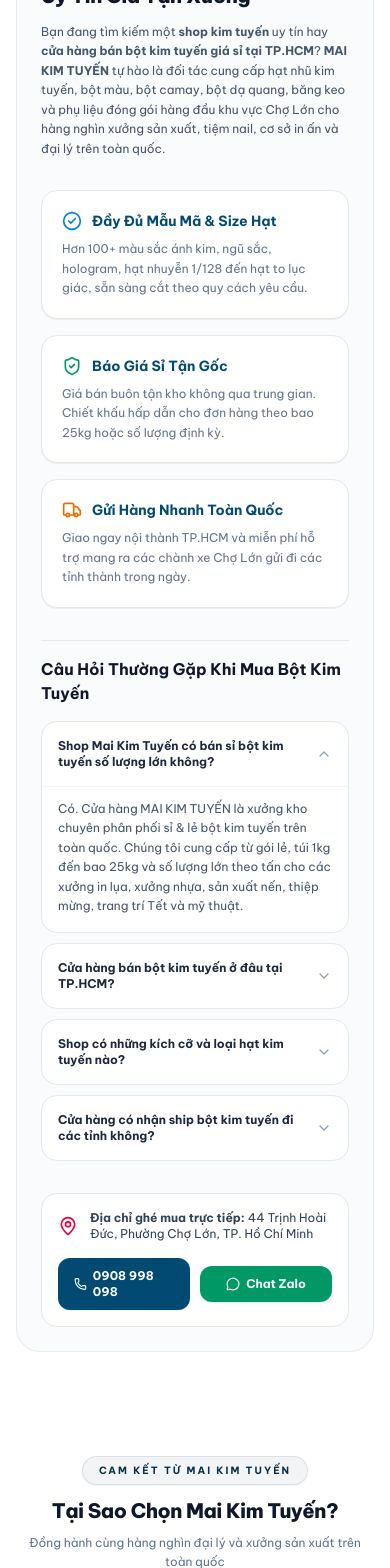
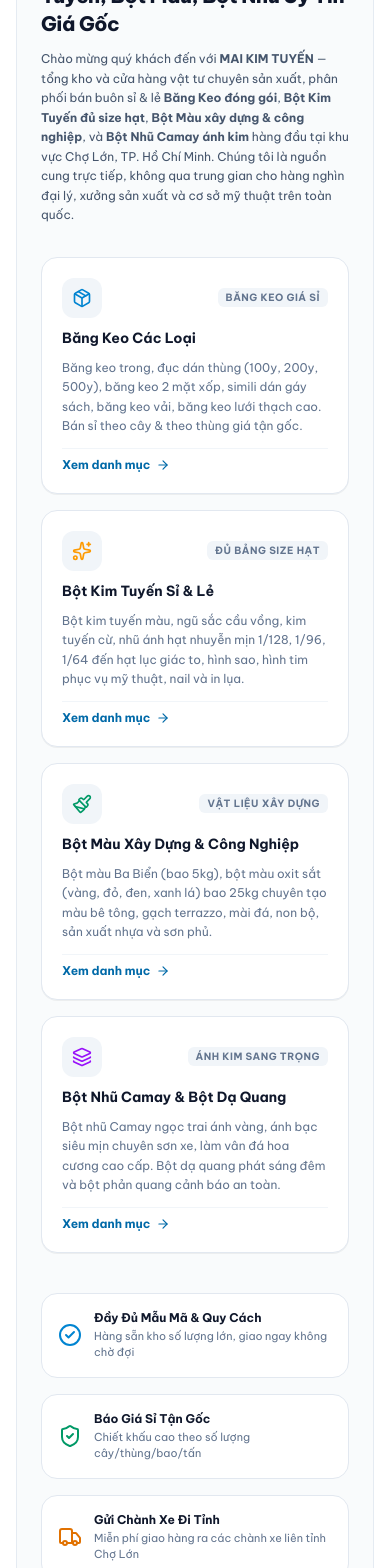
Before and after one commit to QuocAnh242/mai-storefront, a Next.js app: page / in a window 390 px wide. Shown: the part 1920-3488 px from the top of the page. Built offline with nearby package versions, Linux system fonts and the light colour scheme; no server answers; the database is empty.

Commit message:
feat(seo): broaden SEO to cover Băng Keo, Kim Tuyến, Bột Màu, Bột Nhũ across schema and content

```diff
--- a/src/app/layout.tsx
+++ b/src/app/layout.tsx
@@ -9,32 +9,71 @@
 export const metadata: Metadata = {
   metadataBase: new URL(siteUrl),
   title: {
-    default: "Shop Kim Tuyến - Cửa Hàng Bột Kim Tuyến, Bột Màu, Băng Keo Sỉ Lẻ | MAI KIM TUYẾN",
-    template: "%s | Shop Kim Tuyến MAI KIM TUYẾN",
+    default:
+      "MAI KIM TUYẾN - Tổng Kho Sỉ Băng Keo, Bột Kim Tuyến, Bột Màu, Bột Nhũ Giá Xưởng TPHCM",
+    template: "%s | MAI KIM TUYẾN - Băng Keo, Kim Tuyến, Bột Màu, Bột Nhũ",
   },
   description:
-    "Cửa hàng & Shop Kim Tuyến MAI KIM TUYẾN tại Chợ Lớn TP.HCM - Chuyên cung cấp sỉ & lẻ Bột Kim Tuyến đủ màu đủ size hạt, Bột Camay, Bột Dạ Quang, Phản Quang, Bột Màu, Băng Keo, Sơn Xịt, Keo Dán giá tận xưởng. Giao hàng toàn quốc.",
+    "Xưởng & Tổng kho phân phối MAI KIM TUYẾN tại Chợ Lớn TP.HCM - Chuyên bán buôn sỉ & lẻ Băng Keo các loại, Bột Kim Tuyến đủ size hạt, Bột Màu xây dựng & công nghiệp, Bột Nhũ Camay ánh kim, Bột Dạ Quang, Phản Quang, Sơn Xịt, Keo Dán giá tận gốc. Giao hàng toàn quốc.",
   keywords: [
+    // Băng Keo
+    "băng keo",
+    "băng keo giá sỉ",
+    "cửa hàng băng keo",
+    "shop băng keo",
+    "xưởng sản xuất băng keo",
+    "băng keo đục",
+    "băng keo trong",
+    "băng keo đóng thùng",
+    "băng keo 2 mặt",
+    "băng keo xốp",
+    "băng keo simili",
+    "băng keo vải",
+    "băng keo dán thạch cao",
+    "băng keo tphcm",
+    "băng keo chợ lớn",
+    // Kim Tuyến
+    "kim tuyến",
+    "bột kim tuyến",
     "kim tuyến shop",
     "shop kim tuyến",
     "cửa hàng kim tuyến",
     "shop bán bột kim tuyến",
     "cửa hàng bán kim tuyến tphcm",
-    "bột kim tuyến",
-    "bán sỉ bột kim tuyến",
-    "bột kim tuyến chợ lớn",
-    "mua bột kim tuyến ở đâu",
     "nhũ kim tuyến",
     "kim tuyến ngũ sắc",
     "kim tuyến cừ",
     "kim tuyến nhũ ánh",
+    "kim tuyến hạt mịn",
+    "bột kim tuyến chợ lớn",
+    "mua bột kim tuyến ở đâu",
+    // Bột Màu
+    "bột màu",
+    "cửa hàng bột màu",
+    "shop bột màu",
     "bột màu xây dựng",
-    "bột camay",
+    "bột màu ba biển",
+    "bột màu oxit sắt",
+    "bột màu làm gạch",
+    "bột màu đổ bê tông",
+    "bột màu mài đá terrazzo",
+    "bột màu công nghiệp",
+    "bột màu giá sỉ",
+    "bột màu chợ lớn",
+    // Bột Nhũ & Camay & Dạ Quang
+    "bột nhũ",
+    "cửa hàng bột nhũ",
+    "shop bột nhũ",
+    "bột nhũ camay",
+    "bột nhũ vàng",
+    "bột nhũ bạc",
+    "bột camay ánh kim",
     "bột dạ quang",
     "bột phản quang",
-    "băng keo giá sỉ",
+    "bột nhũ ngọc trai",
+    // Khác
     "keo dán dog x66",
-    "xi đánh giày thai kleen",
+    "sơn xịt atm",
     "vật tư chợ lớn",
     "mai kim tuyến",
   ],
@@ -48,23 +87,26 @@
     type: "website",
     locale: "vi_VN",
     url: siteUrl,
-    title: "Shop Kim Tuyến - Cửa Hàng Bột Kim Tuyến & Bột Màu Sỉ Lẻ Giá Xưởng",
+    title:
+      "MAI KIM TUYẾN - Tổng Kho Sỉ Băng Keo, Bột Kim Tuyến, Bột Màu, Bột Nhũ Camay Chợ Lớn",
     description:
-      "Báo giá sỉ Bột Kim Tuyến, Bột Màu, Bột Camay, Dạ Quang, Băng Keo giá tận xưởng Chợ Lớn TPHCM. Giao hàng toàn quốc, hỗ trợ chành xe.",
+      "Báo giá sỉ Băng Keo đóng thùng, Bột Kim Tuyến, Bột Màu Ba Biển, Bột Nhũ Camay, Dạ Quang giá tận gốc Chợ Lớn TPHCM. Giao hàng toàn quốc.",
     siteName: "MAI KIM TUYẾN",
     images: [
       {
         url: "/logo.jpg",
         width: 600,
         height: 600,
-        alt: "Cửa hàng vật tư Mai Kim Tuyến - Shop Bột Kim Tuyến Chợ Lớn",
+        alt: "Cửa hàng MAI KIM TUYẾN - Băng Keo, Kim Tuyến, Bột Màu, Bột Nhũ Giá Sỉ Chợ Lớn",
       },
     ],
   },
   twitter: {
     card: "summary_large_image",
-    title: "Shop Kim Tuyến - Cửa Hàng Bột Kim Tuyến Sỉ Lẻ | MAI KIM TUYẾN",
-    description: "Chuyên sỉ & lẻ Bột Kim Tuyến, Bột Màu, Băng Keo giá tận xưởng TP.HCM.",
+    title:
+      "MAI KIM TUYẾN - Sỉ Băng Keo, Bột Kim Tuyến, Bột Màu, Bột Nhũ Camay TPHCM",
+    description:
+      "Chuyên sỉ & lẻ Băng Keo đóng gói, Bột Kim Tuyến, Bột Màu xây dựng, Bột Nhũ Camay giá xưởng tại Chợ Lớn TP.HCM.",
     images: ["/logo.jpg"],
   },
   icons: {
@@ -94,18 +136,19 @@
     {
       "@type": ["Store", "LocalBusiness", "WholesaleStore"],
       "@id": `${siteUrl}/#store`,
-      name: "MAI KIM TUYẾN - Shop Bột Kim Tuyến & Vật Tư Giá Sỉ",
+      name: "MAI KIM TUYẾN - Tổng Kho Sỉ Băng Keo, Bột Kim Tuyến, Bột Màu, Bột Nhũ",
       alternateName: [
+        "Shop Băng Keo & Kim Tuyến Mai Kim Tuyến",
+        "Cửa Hàng Bột Màu & Bột Nhũ Chợ Lớn",
+        "Kho Sỉ Băng Keo TPHCM",
+        "Cửa Hàng Bột Kim Tuyến Chợ Lớn",
+        "Cửa Hàng Bột Màu Xây Dựng",
+        "Shop Bột Nhũ Camay",
         "Kim Tuyến Shop",
-        "Shop Kim Tuyến",
-        "Cửa Hàng Kim Tuyến",
-        "Shop Bột Kim Tuyến TPHCM",
-        "Cửa Hàng Bột Kim Tuyến Mai Kim Tuyến",
-        "Bột Kim Tuyến Chợ Lớn",
         "Mai Store",
       ],
       description:
-        "Cửa hàng / shop chuyên cung cấp sỉ & lẻ Bột Kim Tuyến đủ màu đủ size hạt, Bột Màu, Bột Camay, Bột Dạ Quang, Bột Phản Quang, Băng Keo, Sơn Xịt, Keo Dán giá tận xưởng tại Chợ Lớn TP.HCM. Giao hàng toàn quốc.",
+        "Tổng kho xưởng phân phối chuyên cung cấp sỉ & lẻ Băng Keo các loại, Bột Kim Tuyến đủ size hạt, Bột Màu xây dựng & công nghiệp, Bột Nhũ Camay ánh kim, Bột Dạ Quang, Phản Quang, Sơn Xịt, Keo Dán giá tận xưởng tại Chợ Lớn TP.HCM. Giao hàng toàn quốc.",
       url: siteUrl,
       logo: `${siteUrl}/logo.jpg`,
       image: `${siteUrl}/logo.jpg`,
@@ -146,13 +189,35 @@
         "https://www.facebook.com/chuyencungcapkimtuyensivale",
         "https://zalo.me/0908998098",
       ],
+      hasOfferCatalog: {
+        "@type": "OfferCatalog",
+        name: "Danh Mục Sản Phẩm Giá Sỉ Mai Kim Tuyến",
+        itemListElement: [
+          {
+            "@type": "OfferCatalog",
+            name: "Băng Keo Các Loại (Đục, Trong, 2 Mặt, Simili, Xốp, Vải)",
+          },
+          {
+            "@type": "OfferCatalog",
+            name: "Bột Kim Tuyến Đủ Size Hạt & Màu Sắc (Ngũ Sắc, Cừ, Nhũ Ánh)",
+          },
+          {
+            "@type": "OfferCatalog",
+            name: "Bột Màu Xây Dựng & Công Nghiệp (Ba Biển, Oxit Sắt)",
+          },
+          {
+            "@type": "OfferCatalog",
+            name: "Bột Nhũ Camay Ánh Kim & Bột Dạ Quang Phát Sáng Đêm",
+          },
+        ],
+      },
     },
     {
       "@type": "WebSite",
       "@id": `${siteUrl}/#website`,
       url: siteUrl,
-      name: "Shop Kim Tuyến - MAI KIM TUYẾN",
-      alternateName: "Cửa Hàng Bột Kim Tuyến",
+      name: "MAI KIM TUYẾN - Sỉ Băng Keo, Kim Tuyến, Bột Màu, Bột Nhũ",
+      alternateName: "Cửa Hàng Vật Tư Mai Kim Tuyến",
       publisher: {
         "@id": `${siteUrl}/#store`,
       },
@@ -167,34 +232,42 @@
       mainEntity: [
         {
           "@type": "Question",
-          name: "Shop Mai Kim Tuyến có bán sỉ bột kim tuyến không?",
+          name: "Cửa hàng Mai Kim Tuyến có bán sỉ băng keo đóng thùng và băng keo chuyên dụng không?",
           acceptedAnswer: {
             "@type": "Answer",
-            text: "Có. Cửa hàng MAI KIM TUYẾN là xưởng kho chuyên bán sỉ & lẻ bột kim tuyến đủ màu sắc (vàng, bạc, ngũ sắc, cừ, nhũ ánh...) với giá xưởng cạnh tranh từ 1kg đến số lượng tấn.",
+            text: "Có. Chúng tôi là kho sỉ trực tiếp các loại băng keo: băng keo trong, đục dán thùng (100 yard, 200 yard, 500 yard), băng keo 2 mặt xốp, 2 mặt siêu dính, băng keo simili dán gáy sách, băng keo vải, băng keo điện, băng keo lưới thạch cao với giá sỉ theo cây và theo thùng cho đại lý, doanh nghiệp.",
           },
         },
         {
           "@type": "Question",
-          name: "Cửa hàng bán bột kim tuyến ở đâu tại TP.HCM?",
+          name: "Shop có bán sỉ bột kim tuyến đủ màu sắc và kích cỡ hạt không?",
           acceptedAnswer: {
             "@type": "Answer",
-            text: "Cửa hàng tọa lạc tại địa chỉ: 44 Trịnh Hoài Đức, Phường Chợ Lớn, Quận 5, TP. Hồ Chí Minh. Quý khách có thể ghé trực tiếp xem mẫu hoặc đặt online qua Hotline/Zalo: 0908 998 098 để được giao hàng nhanh.",
+            text: "Có. Cửa hàng MAI KIM TUYẾN là xưởng kho chuyên sỉ & lẻ bột kim tuyến đủ màu sắc (vàng, bạc, ngũ sắc ánh cầu vồng, kim tuyến cừ, nhũ ánh...) và đủ bảng size từ hạt mịn 1/128, 1/96, 1/64 đến hạt to lục giác, hình sao, hình tim phục vụ mỹ thuật, nail, in lụa, trang trí Tết và sản xuất công nghiệp.",
           },
         },
         {
           "@type": "Question",
-          name: "Shop có những kích cỡ hạt bột kim tuyến nào?",
+          name: "Cửa hàng có những loại bột màu xây dựng và công nghiệp nào?",
           acceptedAnswer: {
             "@type": "Answer",
-            text: "Cửa hàng cung cấp đầy đủ bảng size hạt: từ hạt nhuyễn siêu mịn (1/128, 1/96, 1/64) cho đến hạt vừa (1/40, 1/32, 1/24) và hạt lớn, hạt lục giác, hình sao, hình tim phục vụ cho mỹ thuật, làm móng nail, trang trí Tết, in ấn vải lụa, xây dựng và sản xuất công nghiệp.",
+            text: "Chúng tôi cung cấp đầy đủ bột màu Ba Biển (bao 5kg), bột màu oxit sắt (vàng, đỏ, đen, xanh lá, xanh dương) đóng bao 25kg chuyên dùng cho gạch terrazzo, mài đá, gạch lát vỉa hè, tạo màu bê tông, sản xuất sơn, nhựa, cao su và làm hòn non bộ mỹ thuật.",
           },
         },
         {
           "@type": "Question",
-          name: "Shop có giao hàng bột kim tuyến đi tỉnh xa không?",
+          name: "Bột nhũ Camay và Bột dạ quang tại shop có chất lượng thế nào?",
           acceptedAnswer: {
             "@type": "Answer",
-            text: "Có. Cửa hàng hỗ trợ đóng gói kỹ lưỡng và giao hàng toàn quốc qua các nhà xe chành xe liên tỉnh từ Chợ Lớn, Bến xe Miền Tây, Miền Đông hoặc chuyển phát nhanh bưu điện tận nhà.",
+            text: "Bột nhũ Camay tại xưởng là loại bột ngọc trai ánh kim cao cấp, hạt siêu mịn, bám dính tốt, tạo vân đá hoa cương và sơn phủ kim loại sang trọng. Bột dạ quang phát sáng mạnh mẽ và lâu trong bóng tối sau khi hấp thụ ánh sáng, chuyên dùng trong mỹ thuật và thi công cảnh báo an toàn.",
+          },
+        },
+        {
+          "@type": "Question",
+          name: "Địa chỉ cửa hàng ở đâu tại TP.HCM và có nhận ship đi tỉnh xa không?",
+          acceptedAnswer: {
+            "@type": "Answer",
+            text: "Cửa hàng tọa lạc tại: 44 Trịnh Hoài Đức, Phường Chợ Lớn, Quận 5, TP. Hồ Chí Minh. Chúng tôi nhận giao nhanh nội thành TP.HCM và hỗ trợ đóng kiện cẩn thận gửi ra tất cả các chành xe liên tỉnh (Chợ Lớn, Bến xe Miền Tây, Miền Đông) hoặc chuyển phát nhanh toàn quốc.",
           },
         },
       ],
--- a/src/features/storefront/SeoContentSection.tsx
+++ b/src/features/storefront/SeoContentSection.tsx
@@ -1,25 +1,74 @@
 'use client';
 
 import React, { useState } from 'react';
-import { MapPin, Phone, MessageCircle, ChevronDown, Sparkles, CheckCircle2, ShieldCheck, Truck } from 'lucide-react';
+import {
+  MapPin,
+  Phone,
+  MessageCircle,
+  ChevronDown,
+  Sparkles,
+  Package,
+  Paintbrush,
+  Layers,
+  CheckCircle2,
+  ShieldCheck,
+  Truck,
+  ArrowRight,
+} from 'lucide-react';
+import Link from 'next/link';
 import { INITIAL_STORE_SETTINGS } from '@/shared/constants/initialData';
 
-const FAQ_ITEMS = [
+const CORE_PILLARS = [
   {
-    q: 'Shop Mai Kim Tuyến có bán sỉ bột kim tuyến số lượng lớn không?',
-    a: 'Có. Cửa hàng MAI KIM TUYẾN là xưởng kho chuyên phân phối sỉ & lẻ bột kim tuyến trên toàn quốc. Chúng tôi cung cấp từ gói lẻ, túi 1kg đến bao 25kg và số lượng lớn theo tấn cho các xưởng in lụa, xưởng nhựa, sản xuất nến, thiệp mừng, trang trí Tết và mỹ thuật.',
+    icon: <Package className="w-5 h-5 text-sky-600" />,
+    badge: 'Băng Keo Giá Sỉ',
+    title: 'Băng Keo Các Loại',
+    desc: 'Băng keo trong, đục dán thùng (100y, 200y, 500y), băng keo 2 mặt xốp, simili dán gáy sách, băng keo vải, băng keo lưới thạch cao. Bán sỉ theo cây & theo thùng giá tận gốc.',
+    href: '/san-pham?category=cat-bang-keo',
   },
   {
-    q: 'Cửa hàng bán bột kim tuyến ở đâu tại TP.HCM?',
-    a: 'Cửa hàng tọa lạc tại địa chỉ: 44 Trịnh Hoài Đức, Phường Chợ Lớn, TP. Hồ Chí Minh. Khách hàng tại TP.HCM có thể ghé trực tiếp cửa hàng để xem mẫu thực tế hoặc đặt hàng giao hỏa tốc trong ngày qua Hotline / Zalo: 0908 998 098.',
+    icon: <Sparkles className="w-5 h-5 text-amber-500" />,
+    badge: 'Đủ Bảng Size Hạt',
+    title: 'Bột Kim Tuyến Sỉ & Lẻ',
+    desc: 'Bột kim tuyến màu, ngũ sắc cầu vồng, kim tuyến cừ, nhũ ánh hạt nhuyễn mịn 1/128, 1/96, 1/64 đến hạt lục giác to, hình sao, hình tim phục vụ mỹ thuật, nail và in lụa.',
+    href: '/san-pham?category=cat-kim-tuyen',
   },
   {
-    q: 'Shop có những kích cỡ và loại hạt kim tuyến nào?',
-    a: 'Chúng tôi có đầy đủ bảng size hạt tiêu chuẩn quốc tế: hạt siêu mịn 1/128 (0.2mm), 1/96, 1/64 (0.4mm), hạt vừa 1/40, 1/32, hạt to 1/24, 1/12 và hạt lục giác, hình sao, hình tim. Chủng loại đa dạng gồm: kim tuyến màu đơn sắc, ngũ sắc ánh cầu vồng, kim tuyến cừ (hạt nhũ ánh), kim tuyến nhung và kim tuyến chịu nhiệt, chịu dung môi.',
+    icon: <Paintbrush className="w-5 h-5 text-emerald-600" />,
+    badge: 'Vật Liệu Xây Dựng',
+    title: 'Bột Màu Xây Dựng & Công Nghiệp',
+    desc: 'Bột màu Ba Biển (bao 5kg), bột màu oxit sắt (vàng, đỏ, đen, xanh lá) bao 25kg chuyên tạo màu bê tông, gạch terrazzo, mài đá, non bộ, sản xuất nhựa và sơn phủ.',
+    href: '/san-pham?category=cat-bot-mau',
   },
   {
-    q: 'Cửa hàng có nhận ship bột kim tuyến đi các tỉnh không?',
-    a: 'Có. Shop hỗ trợ đóng gói kỹ lưỡng và chuyển hàng ra các chành xe liên tỉnh (Bến xe Miền Tây, Miền Đông, các chành xe Chợ Lớn, Lê Hồng Phong) hoặc gửi chuyển phát nhanh Viettel Post, GHTK giao tận nhà trên toàn quốc.',
+    icon: <Layers className="w-5 h-5 text-purple-600" />,
+    badge: 'Ánh Kim Sang Trọng',
+    title: 'Bột Nhũ Camay & Bột Dạ Quang',
+    desc: 'Bột nhũ Camay ngọc trai ánh vàng, ánh bạc siêu mịn chuyên sơn xe, làm vân đá hoa cương cao cấp. Bột dạ quang phát sáng đêm và bột phản quang cảnh báo an toàn.',
+    href: '/san-pham?category=cat-camay',
+  },
+];
+
+const BROAD_FAQS = [
+  {
+    q: 'Cửa hàng có bán sỉ băng keo dán thùng và các loại băng keo chuyên dụng không?',
+    a: 'Có. MAI KIM TUYẾN là kho sỉ trực tiếp các loại băng keo: băng keo trong và đục đóng thùng (100 yard, 200 yard, 500 yard, màng dính dày dặn không đứt), băng keo 2 mặt siêu dính, 2 mặt xốp vàng/trắng, băng keo simili các màu dán gáy sách tài liệu, băng keo vải, băng keo điện Nano và băng keo lưới dán thạch cao với chính sách giá sỉ theo cây, theo bao và theo thùng cực kỳ ưu đãi cho đại lý.',
+  },
+  {
+    q: 'Shop có những loại hạt bột kim tuyến nào và nhận đặt màu theo yêu cầu không?',
+    a: 'Chúng tôi có sẵn hơn 100+ mã màu kim tuyến: kim tuyến vàng gold, bạc silver, kim tuyến ngũ sắc hologram ánh cầu vồng, kim tuyến cừ, kim tuyến nhung và nhũ ánh. Bảng size hạt đầy đủ từ hạt nhuyễn siêu mịn 1/128 (0.2mm), 1/96, 1/64 (0.4mm) đến hạt vừa 1/40, hạt to 1/24, 1/12 và hạt lục giác, hình sao, hình tim. Chúng tôi nhận cung cấp số lượng lớn từ 1kg đến hàng tấn cho các xưởng.',
+  },
+  {
+    q: 'Bột màu xây dựng tại shop có những loại nào (Ba Biển, Oxit sắt)?',
+    a: 'Cửa hàng cung cấp bột màu Ba Biển chuyên dụng (đóng bao 5kg tiện lợi) và bột màu oxit sắt công nghiệp (đóng bao 25kg tiêu chuẩn) gồm: oxit sắt đỏ (Red Oxide), vàng (Yellow Oxide), đen (Black Oxide), xanh lá (Green Oxide) và xanh dương. Sản phẩm có độ bền màu cao, chịu thời tiết khắc nghiệt, chống kiềm tốt, chuyên dùng cho gạch lát vỉa hè, gạch terrazzo, đá rửa, hòn non bộ và sơn tường.',
+  },
+  {
+    q: 'Bột nhũ Camay và Bột dạ quang tại shop có ứng dụng như thế nào?',
+    a: 'Bột nhũ Camay tại xưởng là loại bột ngọc trai ánh kim hạt siêu mịn, tạo hiệu ứng lấp lánh ánh xà cừ sang trọng khi pha vào sơn PU, keo epoxy resin, sơn xe máy ô tô, làm phào chỉ thạch cao và giả đá hoa cương. Bột dạ quang có khả năng tích trữ ánh sáng và tự phát sáng rực rỡ trong bóng tối, an toàn không độc hại, dùng trong mỹ thuật, trang trí và bảng biển thoát hiểm cảnh báo.',
+  },
+  {
+    q: 'Địa chỉ cửa hàng ở đâu tại TP.HCM và cách thức mua hàng / giao hàng thế nào?',
+    a: 'Cửa hàng tọa lạc tại: 44 Trịnh Hoài Đức, Phường Chợ Lớn, Quận 5, TP. Hồ Chí Minh. Khách hàng có thể ghé trực tiếp xem mẫu hoặc đặt hàng nhanh qua Hotline/Zalo: 0908 998 098. Chúng tôi giao hỏa tốc nội thành TP.HCM và miễn phí vận chuyển ra tất cả các chành xe liên tỉnh Chợ Lớn, bến xe gửi đi các tỉnh thành trên toàn quốc.',
   },
 ];
 
@@ -32,59 +81,82 @@
       <div className="space-y-3">
         <div className="inline-flex items-center gap-2 bg-sky-100 text-sky-900 px-3.5 py-1.5 rounded-full text-xs font-bold tracking-wide">
           <Sparkles className="w-3.5 h-3.5 text-sky-700" />
-          <span>Shop Bột Kim Tuyến & Vật Tư Chợ Lớn</span>
+          <span>Tổng Kho Vật Tư Chợ Lớn TP.HCM</span>
         </div>
         <h2 className="text-xl sm:text-2xl lg:text-3xl font-extrabold text-slate-900 tracking-tight leading-snug">
-          Cửa Hàng MAI KIM TUYẾN - Địa Chỉ Mua Sỉ & Lẻ Bột Kim Tuyến Uy Tín Giá Tận Xưởng
+          Cửa Hàng MAI KIM TUYẾN - Xưởng Sỉ Băng Keo, Bột Kim Tuyến, Bột Màu, Bột Nhũ Uy Tín Giá Gốc
         </h2>
         <p className="text-xs sm:text-sm text-slate-600 leading-relaxed max-w-4xl">
-          Bạn đang tìm kiếm một <strong>shop kim tuyến</strong> uy tín hay <strong>cửa hàng bán bột kim tuyến giá sỉ tại TP.HCM</strong>?
-          <strong> MAI KIM TUYẾN</strong> tự hào là đối tác cung cấp hạt nhũ kim tuyến, bột màu, bột camay, bột dạ quang, băng keo và phụ liệu đóng gói
-          hàng đầu khu vực Chợ Lớn cho hàng nghìn xưởng sản xuất, tiệm nail, cơ sở in ấn và đại lý trên toàn quốc.
+          Chào mừng quý khách đến với <strong>MAI KIM TUYẾN</strong> — tổng kho và cửa hàng vật tư chuyên sản xuất,
+          phân phối bán buôn sỉ &amp; lẻ <strong>Băng Keo đóng gói</strong>, <strong>Bột Kim Tuyến đủ size hạt</strong>,
+          <strong> Bột Màu xây dựng &amp; công nghiệp</strong>, và <strong>Bột Nhũ Camay ánh kim</strong> hàng đầu tại khu vực Chợ Lớn,
+          TP. Hồ Chí Minh. Chúng tôi là nguồn cung trực tiếp, không qua trung gian cho hàng nghìn đại lý, xưởng sản xuất và cơ sở mỹ thuật trên toàn quốc.
         </p>
       </div>
 
-      {/* 3 Highlight Cards */}
-      <div className="grid grid-cols-1 md:grid-cols-3 gap-4">
-        <div className="bg-white p-5 rounded-2xl border border-slate-200 shadow-2xs space-y-2">
-          <div className="flex items-center gap-2.5 text-sky-900 font-bold text-sm">
-            <CheckCircle2 className="w-5 h-5 text-sky-600 shrink-0" />
-            <span>Đầy Đủ Mẫu Mã & Size Hạt</span>
+      {/* 4 Core Pillar Cards */}
+      <div className="grid grid-cols-1 sm:grid-cols-2 lg:grid-cols-4 gap-4">
+        {CORE_PILLARS.map((item, idx) => (
+          <div
+            key={idx}
+            className="bg-white p-5 rounded-2xl border border-slate-200 shadow-2xs hover:shadow-md transition-shadow flex flex-col justify-between space-y-3 group"
+          >
+            <div className="space-y-2.5">
+              <div className="flex items-center justify-between">
+                <div className="w-10 h-10 rounded-xl bg-slate-100 flex items-center justify-center group-hover:scale-105 transition-transform">
+                  {item.icon}
+                </div>
+                <span className="text-[10px] font-bold uppercase tracking-wider text-slate-500 bg-slate-100 px-2 py-0.5 rounded-md">
+                  {item.badge}
+                </span>
+              </div>
+              <h3 className="font-bold text-slate-900 text-sm">{item.title}</h3>
+              <p className="text-xs text-slate-500 leading-relaxed">{item.desc}</p>
+            </div>
+            <Link
+              href={item.href}
+              className="inline-flex items-center gap-1.5 text-xs font-bold text-sky-700 hover:text-sky-900 pt-2 border-t border-slate-100 group-hover:translate-x-1 transition-transform"
+            >
+              <span>Xem danh mục</span>
+              <ArrowRight className="w-3.5 h-3.5" />
+            </Link>
           </div>
-          <p className="text-xs text-slate-500 leading-relaxed">
-            Hơn 100+ màu sắc ánh kim, ngũ sắc, hologram, hạt nhuyễn 1/128 đến hạt to lục giác, sẵn sàng cắt theo quy cách yêu cầu.
-          </p>
+        ))}
+      </div>
+
+      {/* 3 Commitment Badges */}
+      <div className="grid grid-cols-1 md:grid-cols-3 gap-4 pt-2">
+        <div className="bg-white p-4 sm:p-5 rounded-2xl border border-slate-200 flex items-center gap-3">
+          <CheckCircle2 className="w-6 h-6 text-sky-600 shrink-0" />
+          <div>
+            <h4 className="font-bold text-slate-900 text-xs sm:text-sm">Đầy Đủ Mẫu Mã &amp; Quy Cách</h4>
+            <p className="text-[11px] text-slate-500 mt-0.5">Hàng sẵn kho số lượng lớn, giao ngay không chờ đợi</p>
+          </div>
         </div>
-
-        <div className="bg-white p-5 rounded-2xl border border-slate-200 shadow-2xs space-y-2">
-          <div className="flex items-center gap-2.5 text-sky-900 font-bold text-sm">
-            <ShieldCheck className="w-5 h-5 text-emerald-600 shrink-0" />
-            <span>Báo Giá Sỉ Tận Gốc</span>
+        <div className="bg-white p-4 sm:p-5 rounded-2xl border border-slate-200 flex items-center gap-3">
+          <ShieldCheck className="w-6 h-6 text-emerald-600 shrink-0" />
+          <div>
+            <h4 className="font-bold text-slate-900 text-xs sm:text-sm">Báo Giá Sỉ Tận Gốc</h4>
+            <p className="text-[11px] text-slate-500 mt-0.5">Chiết khấu cao theo số lượng cây/thùng/bao/tấn</p>
           </div>
-          <p className="text-xs text-slate-500 leading-relaxed">
-            Giá bán buôn tận kho không qua trung gian. Chiết khấu hấp dẫn cho đơn hàng theo bao 25kg hoặc số lượng định kỳ.
-          </p>
         </div>
-
-        <div className="bg-white p-5 rounded-2xl border border-slate-200 shadow-2xs space-y-2">
-          <div className="flex items-center gap-2.5 text-sky-900 font-bold text-sm">
-            <Truck className="w-5 h-5 text-amber-600 shrink-0" />
-            <span>Gửi Hàng Nhanh Toàn Quốc</span>
+        <div className="bg-white p-4 sm:p-5 rounded-2xl border border-slate-200 flex items-center gap-3">
+          <Truck className="w-6 h-6 text-amber-600 shrink-0" />
+          <div>
+            <h4 className="font-bold text-slate-900 text-xs sm:text-sm">Gửi Chành Xe Đi Tỉnh</h4>
+            <p className="text-[11px] text-slate-500 mt-0.5">Miễn phí giao hàng ra các chành xe liên tỉnh Chợ Lớn</p>
           </div>
-          <p className="text-xs text-slate-500 leading-relaxed">
-            Giao ngay nội thành TP.HCM và miễn phí hỗ trợ mang ra các chành xe Chợ Lớn gửi đi các tỉnh thành trong ngày.
-          </p>
         </div>
       </div>
 
       {/* FAQ Accordion */}
       <div className="space-y-4 pt-4 border-t border-slate-200">
         <h3 className="text-base sm:text-lg font-bold text-slate-900">
-          Câu Hỏi Thường Gặp Khi Mua Bột Kim Tuyến
+          Câu Hỏi Thường Gặp Về Băng Keo, Bột Kim Tuyến, Bột Màu &amp; Bột Nhũ
         </h3>
 
         <div className="space-y-2.5">
-          {FAQ_ITEMS.map((item, idx) => {
+          {BROAD_FAQS.map((item, idx) => {
             const isOpen = openFaq === idx;
             return (
               <div
@@ -119,7 +191,7 @@
         <div className="flex items-center gap-3 text-xs text-slate-700">
           <MapPin className="w-5 h-5 text-rose-600 shrink-0" />
           <span>
-            <strong>Địa chỉ ghé mua trực tiếp:</strong> {INITIAL_STORE_SETTINGS.address}
+            <strong>Địa chỉ kho &amp; cửa hàng:</strong> {INITIAL_STORE_SETTINGS.address}
           </span>
         </div>
         <div className="flex items-center gap-2.5 w-full sm:w-auto">
```
